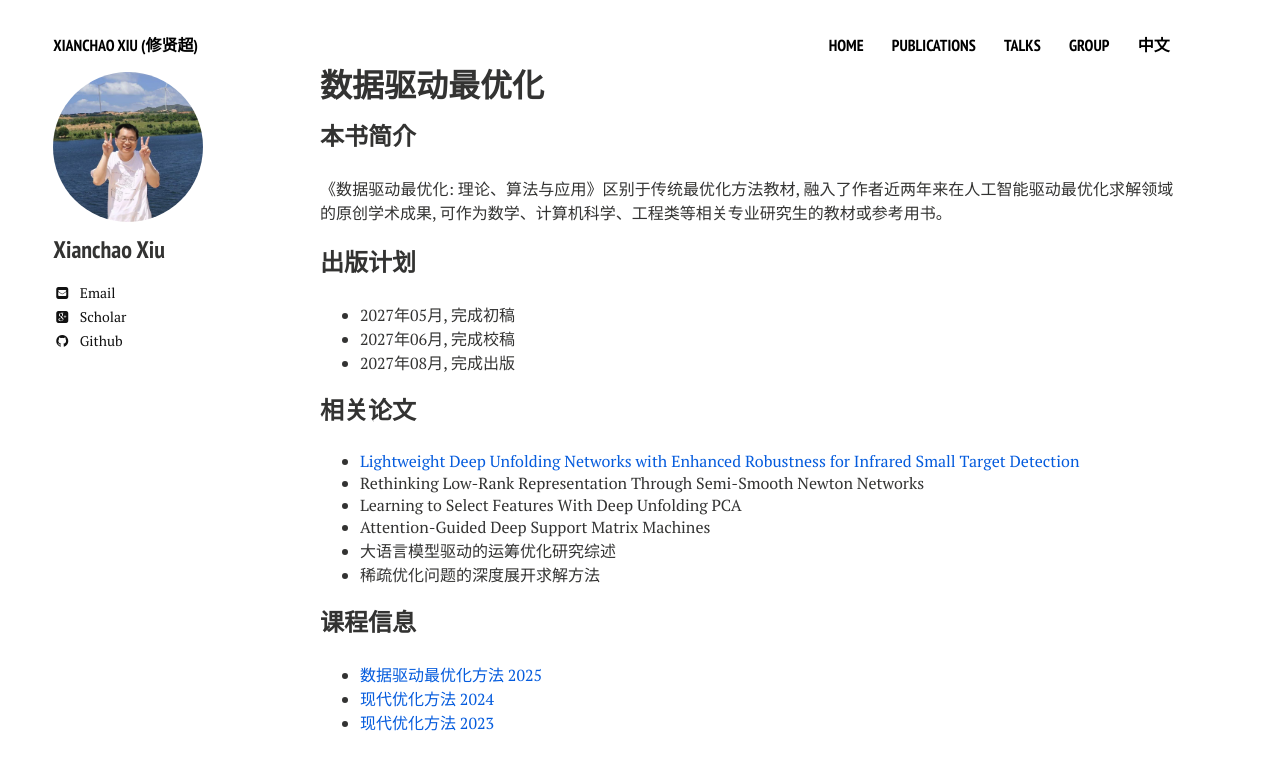
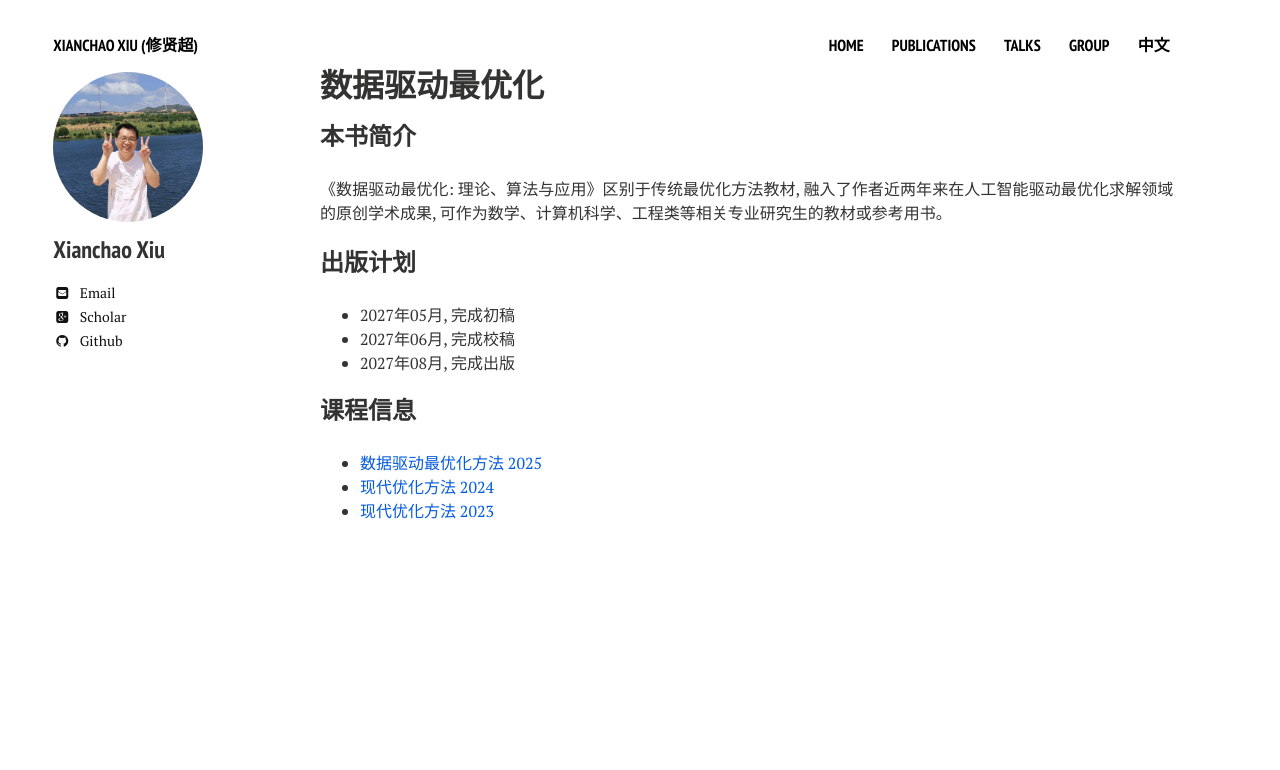
Before and after one commit to xianchaoxiu/xianchaoxiu.github.io, a Jekyll site: the page built from chinese/course/OPT/index.md, in a window 1280 px wide. Shown: the top 770 px of the page. Built offline with Jekyll 4.4.1, drawn with Linux system fonts in a browser that asks for light colours; nearby versions of some CDN libraries.

Commit message:
Update index.md

```diff
--- a/chinese/course/OPT/index.md
+++ b/chinese/course/OPT/index.md
@@ -16,15 +16,6 @@ share: false
 * 2027年08月, 完成出版 <br>
 
 
-### 相关论文
-* <a href="https://doi.org/10.48550/arXiv.2509.08205" class="textlink" target="_blank"> Lightweight Deep Unfolding Networks with Enhanced Robustness for Infrared Small Target Detection</a><br>
-* Rethinking Low-Rank Representation Through Semi-Smooth Newton Networks <br>
-* Learning to Select Features With Deep Unfolding PCA <br>
-* Attention-Guided Deep Support Matrix Machines <br>
-* 大语言模型驱动的运筹优化研究综述 <br>
-* 稀疏优化问题的深度展开求解方法 <br>
-
-
 
 ### 课程信息
 * <a href="https://xianchaoxiu.github.io/chinese/course/OPT/2025" class="textlink" target="_blank"> 数据驱动最优化方法 2025 </a><br>
```
